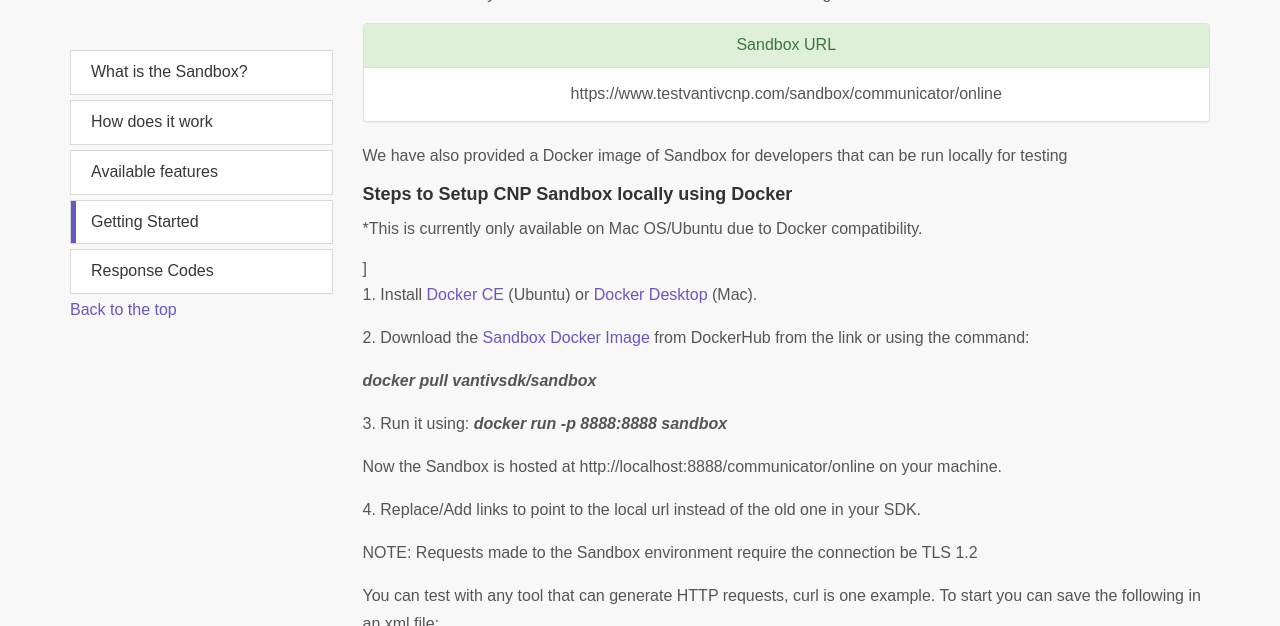
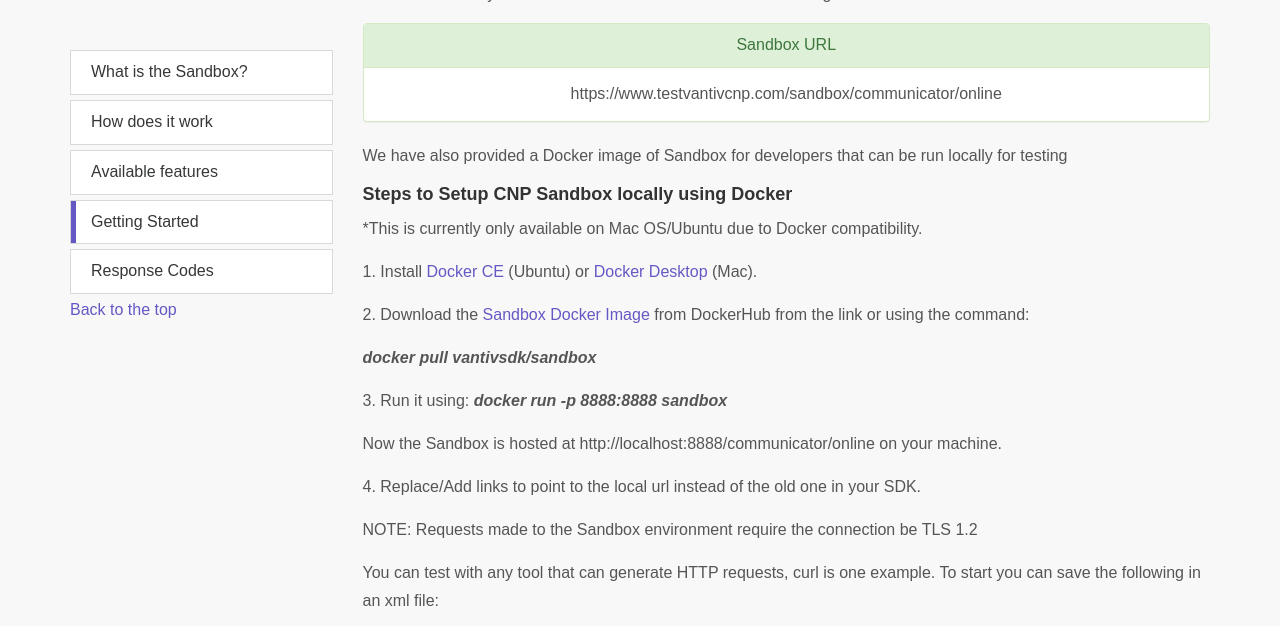
Before and after one commit to isunnapud/vantiv.github.io, a Jekyll site: the page built from sandbox/index.html, in a window 1280 px wide and 900 px high, scrolled down 4030 px, cut to the strip 0-626 px from the top of the window. Built offline with Jekyll 4.4.1, drawn with Linux system fonts in a browser that asks for light colours; nearby versions of some CDN libraries; library files that are not in the unit come from our copies.

Commit message:
typo fix

```diff
--- a/sandbox/index.html
+++ b/sandbox/index.html
@@ -410,7 +410,7 @@
                 </div>
                 <p> We have also provided a Docker image of Sandbox for developers that can be run locally for testing</p>
                 <h4 id="dockerSetup">Steps to Setup CNP Sandbox locally using Docker</h4>
-                <p>*This is currently only available on Mac OS/Ubuntu due to Docker compatibility.</p>]
+                <p>*This is currently only available on Mac OS/Ubuntu due to Docker compatibility.</p>
                 <p>1. Install <a href="https://docs.docker.com/install/linux/docker-ce/ubuntu/">Docker CE</a> (Ubuntu) or <a href="https://docs.docker.com/docker-for-mac/install/">Docker Desktop</a> (Mac).</p>
                 <p>2. Download the <a href="https://hub.docker.com/r/vantivsdk/sandbox">Sandbox Docker Image</a> from DockerHub from the link or using the command: </p>
                 <p>              <i><b>docker pull vantivsdk/sandbox</b></i>   </p>
```
